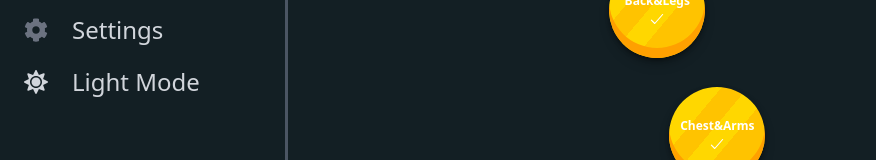
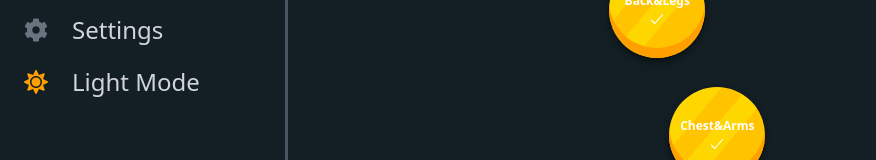
Before and after one commit to YuvalShvartsman/FitBFF-client, a React (Vite) app: page / in a window 1280 px wide. Shown: the part 242-402 px from the top of the page, without its empty margins (0-876 px from the left). Built offline with nearby package versions, Linux system fonts and the light colour scheme; what tailwindcss-motion would draw is missing.

Commit message:
Update sidebar icon color for improved visibility in dark mode

```diff
--- a/src/components/Homepage/Sidebar/Sidebar.tsx
+++ b/src/components/Homepage/Sidebar/Sidebar.tsx
@@ -54,7 +54,7 @@ const Sidebar = () => {
     {
       title: isDarkMode ? "Light Mode" : "Dark Mode",
       icon: isDarkMode ? (
-        <FaSun className="text-yellow-300" />
+        <FaSun className="text-gold-400" />
       ) : (
         <FaMoon className="text-blue-500" />
       ),
```
